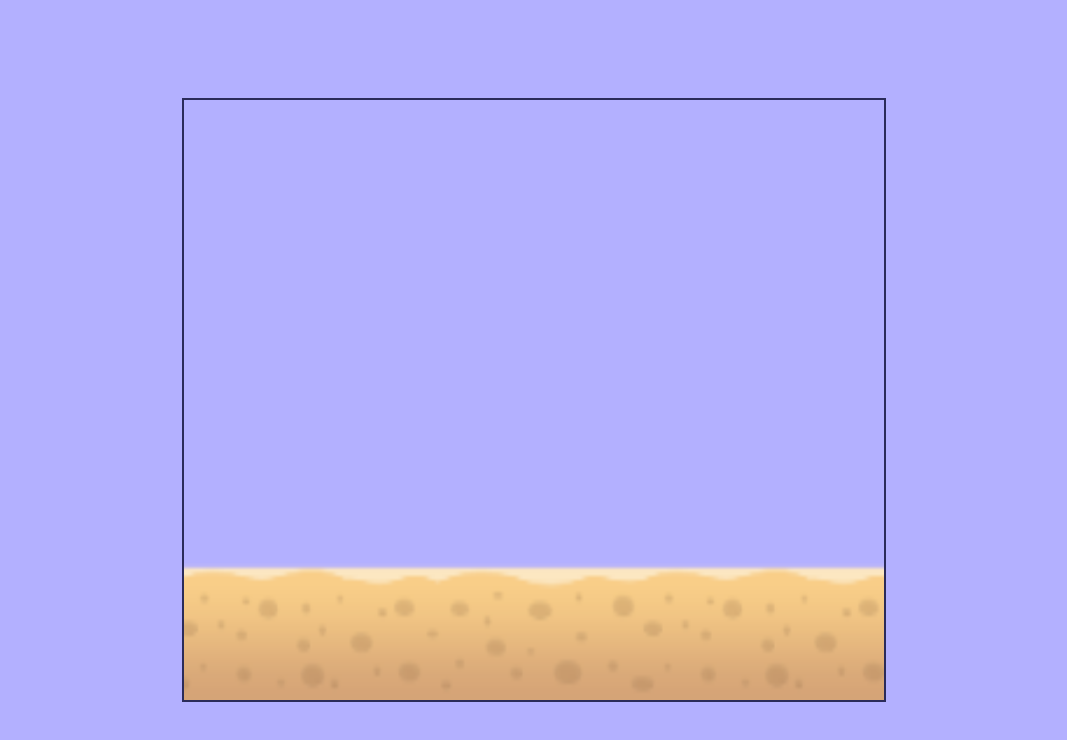
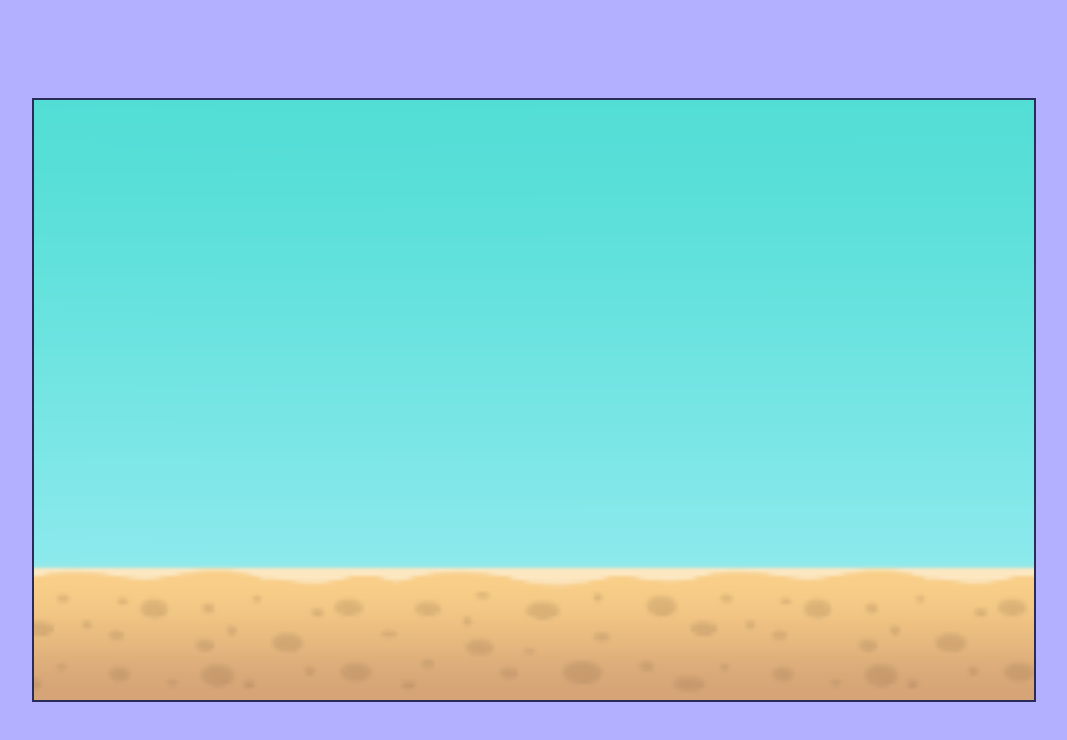
Before and after one commit to shivamottaghi/challenge-parallax, a plain HTML site: page index.html in a window 1280 px wide. Shown: the whole page, without its empty margins (106-1173 px from the left). Drawn offline with Linux system fonts and the light colour scheme.

Commit message:
change canvas size

```diff
--- a/style.css
+++ b/style.css
@@ -4,13 +4,15 @@
 }
 body{
     background-color: #b3b0ff;
+    overflow: hidden;
 }
 #canvas1{
     position: absolute;
-    width: 700px;
-    height: 600px;
+    width: 1000px;
+    height:600px;
     transform: translate(-50%, -50%);
     top: 50%;
     left: 50%;
     border: 2px solid #2b2b5a;
+    background-image: url("images/11_background.png");
 }
```
